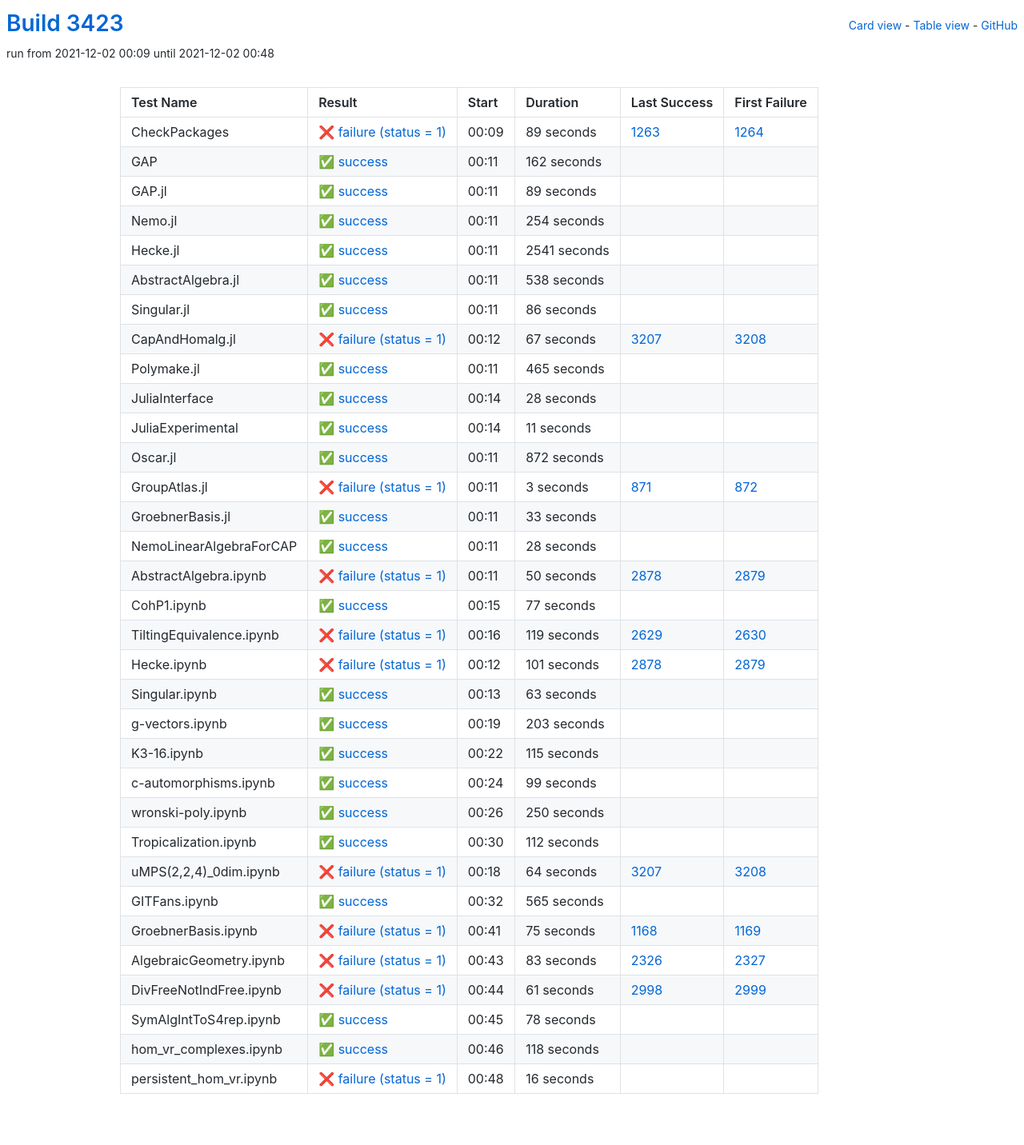
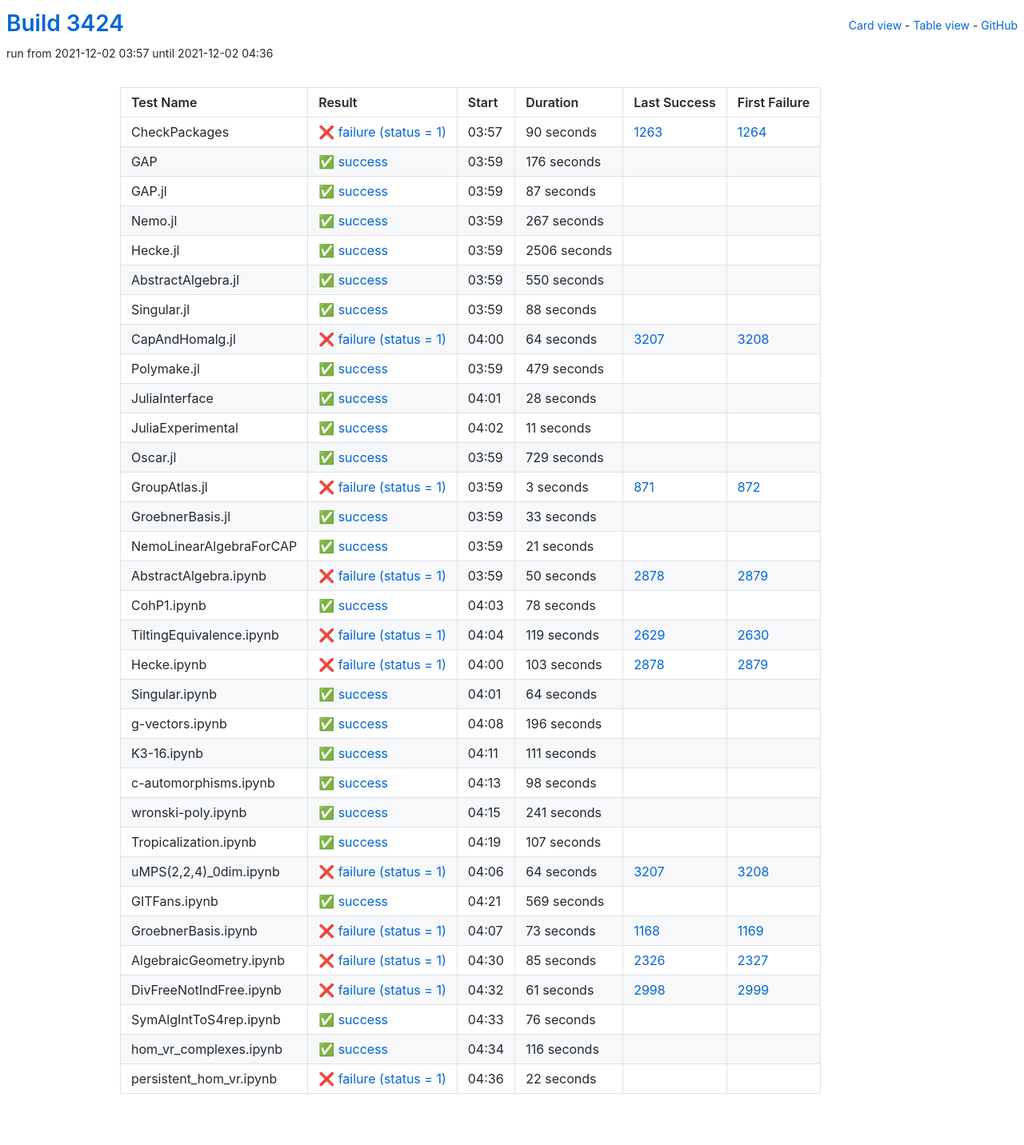
Before and after one commit to oscar-system/oscar-ci-status-stable, a Jekyll site: the page built from table.html, in a window 1280 px wide. Shown: the whole page at 80% size. Built offline with Jekyll 4.4.1, drawn with Linux system fonts in a browser that asks for light colours.

Commit message:
Build #3424

```diff
--- a/_data/ci.yml
+++ b/_data/ci.yml
@@ -1,6 +1,6 @@
 ---
-build: 3423
-build_url: https://oscarci.mathematik.uni-kl.de/job/oscar-stable/3423/
+build: 3424
+build_url: https://oscarci.mathematik.uni-kl.de/job/oscar-stable/3424/
 job: oscar-stable
 organization: oscar-system
 repo: oscar-ci-status-stable
@@ -8,116 +8,116 @@ repourl: https://github.com/oscar-system/oscar-ci-status-stable
 tests:
 - name: CheckPackages
   id: checkpackages
-  log: https://oscarci.mathematik.uni-kl.de/job/oscar-stable/3423/artifact/logs/build-3423/CheckPackages.log
-  start: 2021-12-02 00:09
+  log: https://oscarci.mathematik.uni-kl.de/job/oscar-stable/3424/artifact/logs/build-3424/CheckPackages.log
+  start: 2021-12-02 03:57
   success: false
   exitcode: 1
   status: failure
-  duration: 89
+  duration: 90
   last_success: 1263
   last_success_url: https://oscarci.mathematik.uni-kl.de/job/oscar-stable/1263/
   first_failure: 1264
   first_failure_url: https://oscarci.mathematik.uni-kl.de/job/oscar-stable/1264/
 - name: GAP
   id: gap
-  log: https://oscarci.mathematik.uni-kl.de/job/oscar-stable/3423/artifact/logs/build-3423/GAP.log
-  start: 2021-12-02 00:11
+  log: https://oscarci.mathematik.uni-kl.de/job/oscar-stable/3424/artifact/logs/build-3424/GAP.log
+  start: 2021-12-02 03:59
   success: true
   exitcode: 0
   status: success
-  duration: 162
+  duration: 176
   last_success: false
   last_success_url:
   first_failure: false
   first_failure_url:
 - name: GAP.jl
   id: gap-jl
-  log: https://oscarci.mathematik.uni-kl.de/job/oscar-stable/3423/artifact/logs/build-3423/GAP.jl.log
-  start: 2021-12-02 00:11
+  log: https://oscarci.mathematik.uni-kl.de/job/oscar-stable/3424/artifact/logs/build-3424/GAP.jl.log
+  start: 2021-12-02 03:59
   success: true
   exitcode: 0
   status: success
-  duration: 89
+  duration: 87
   last_success: false
   last_success_url:
   first_failure: false
   first_failure_url:
 - name: Nemo.jl
   id: nemo-jl
-  log: https://oscarci.mathematik.uni-kl.de/job/oscar-stable/3423/artifact/logs/build-3423/Nemo.jl.log
-  start: 2021-12-02 00:11
+  log: https://oscarci.mathematik.uni-kl.de/job/oscar-stable/3424/artifact/logs/build-3424/Nemo.jl.log
+  start: 2021-12-02 03:59
   success: true
   exitcode: 0
   status: success
-  duration: 254
+  duration: 267
   last_success: false
   last_success_url:
   first_failure: false
   first_failure_url:
 - name: Hecke.jl
   id: hecke-jl
-  log: https://oscarci.mathematik.uni-kl.de/job/oscar-stable/3423/artifact/logs/build-3423/Hecke.jl.log
-  start: 2021-12-02 00:11
+  log: https://oscarci.mathematik.uni-kl.de/job/oscar-stable/3424/artifact/logs/build-3424/Hecke.jl.log
+  start: 2021-12-02 03:59
   success: true
   exitcode: 0
   status: success
-  duration: 2541
+  duration: 2506
   last_success: false
   last_success_url:
   first_failure: false
   first_failure_url:
 - name: AbstractAlgebra.jl
   id: abstractalgebra-jl
-  log: https://oscarci.mathematik.uni-kl.de/job/oscar-stable/3423/artifact/logs/build-3423/AbstractAlgebra.jl.log
-  start: 2021-12-02 00:11
+  log: https://oscarci.mathematik.uni-kl.de/job/oscar-stable/3424/artifact/logs/build-3424/AbstractAlgebra.jl.log
+  start: 2021-12-02 03:59
   success: true
   exitcode: 0
   status: success
-  duration: 538
+  duration: 550
   last_success: false
   last_success_url:
   first_failure: false
   first_failure_url:
 - name: Singular.jl
   id: singular-jl
-  log: https://oscarci.mathematik.uni-kl.de/job/oscar-stable/3423/artifact/logs/build-3423/Singular.jl.log
-  start: 2021-12-02 00:11
+  log: https://oscarci.mathematik.uni-kl.de/job/oscar-stable/3424/artifact/logs/build-3424/Singular.jl.log
+  start: 2021-12-02 03:59
   success: true
   exitcode: 0
   status: success
-  duration: 86
+  duration: 88
   last_success: false
   last_success_url:
   first_failure: false
   first_failure_url:
 - name: CapAndHomalg.jl
   id: capandhomalg-jl
-  log: https://oscarci.mathematik.uni-kl.de/job/oscar-stable/3423/artifact/logs/build-3423/CapAndHomalg.jl.log
-  start: 2021-12-02 00:12
+  log: https://oscarci.mathematik.uni-kl.de/job/oscar-stable/3424/artifact/logs/build-3424/CapAndHomalg.jl.log
+  start: 2021-12-02 04:00
   success: false
   exitcode: 1
   status: failure
-  duration: 67
+  duration: 64
   last_success: 3207
   last_success_url: https://oscarci.mathematik.uni-kl.de/job/oscar-stable/3207/
   first_failure: 3208
   first_failure_url: https://oscarci.mathematik.uni-kl.de/job/oscar-stable/3208/
 - name: Polymake.jl
   id: polymake-jl
-  log: https://oscarci.mathematik.uni-kl.de/job/oscar-stable/3423/artifact/logs/build-3423/Polymake.jl.log
-  start: 2021-12-02 00:11
+  log: https://oscarci.mathematik.uni-kl.de/job/oscar-stable/3424/artifact/logs/build-3424/Polymake.jl.log
+  start: 2021-12-02 03:59
   success: true
   exitcode: 0
   status: success
-  duration: 465
+  duration: 479
   last_success: false
   last_success_url:
   first_failure: false
   first_failure_url:
 - name: JuliaInterface
   id: juliainterface
-  log: https://oscarci.mathematik.uni-kl.de/job/oscar-stable/3423/artifact/logs/build-3423/JuliaInterface.log
-  start: 2021-12-02 00:14
+  log: https://oscarci.mathematik.uni-kl.de/job/oscar-stable/3424/artifact/logs/build-3424/JuliaInterface.log
+  start: 2021-12-02 04:01
   success: true
   exitcode: 0
   status: success
@@ -128,8 +128,8 @@ tests:
   first_failure_url:
 - name: JuliaExperimental
   id: juliaexperimental
-  log: https://oscarci.mathematik.uni-kl.de/job/oscar-stable/3423/artifact/logs/build-3423/JuliaExperimental.log
-  start: 2021-12-02 00:14
+  log: https://oscarci.mathematik.uni-kl.de/job/oscar-stable/3424/artifact/logs/build-3424/JuliaExperimental.log
+  start: 2021-12-02 04:02
   success: true
   exitcode: 0
   status: success
@@ -140,20 +140,20 @@ tests:
   first_failure_url:
 - name: Oscar.jl
   id: oscar-jl
-  log: https://oscarci.mathematik.uni-kl.de/job/oscar-stable/3423/artifact/logs/build-3423/Oscar.jl.log
-  start: 2021-12-02 00:11
+  log: https://oscarci.mathematik.uni-kl.de/job/oscar-stable/3424/artifact/logs/build-3424/Oscar.jl.log
+  start: 2021-12-02 03:59
   success: true
   exitcode: 0
   status: success
-  duration: 872
+  duration: 729
   last_success: false
   last_success_url:
   first_failure: false
   first_failure_url:
 - name: GroupAtlas.jl
   id: groupatlas-jl
-  log: https://oscarci.mathematik.uni-kl.de/job/oscar-stable/3423/artifact/logs/build-3423/GroupAtlas.jl.log
-  start: 2021-12-02 00:11
+  log: https://oscarci.mathematik.uni-kl.de/job/oscar-stable/3424/artifact/logs/build-3424/GroupAtlas.jl.log
+  start: 2021-12-02 03:59
   success: false
   exitcode: 1
   status: failure
@@ -164,8 +164,8 @@ tests:
   first_failure_url: https://oscarci.mathematik.uni-kl.de/job/oscar-stable/872/
 - name: GroebnerBasis.jl
   id: groebnerbasis-jl
-  log: https://oscarci.mathematik.uni-kl.de/job/oscar-stable/3423/artifact/logs/build-3423/GroebnerBasis.jl.log
-  start: 2021-12-02 00:11
+  log: https://oscarci.mathematik.uni-kl.de/job/oscar-stable/3424/artifact/logs/build-3424/GroebnerBasis.jl.log
+  start: 2021-12-02 03:59
   success: true
   exitcode: 0
   status: success
@@ -176,20 +176,20 @@ tests:
   first_failure_url:
 - name: NemoLinearAlgebraForCAP
   id: nemolinearalgebraforcap
-  log: https://oscarci.mathematik.uni-kl.de/job/oscar-stable/3423/artifact/logs/build-3423/NemoLinearAlgebraForCAP.log
-  start: 2021-12-02 00:11
+  log: https://oscarci.mathematik.uni-kl.de/job/oscar-stable/3424/artifact/logs/build-3424/NemoLinearAlgebraForCAP.log
+  start: 2021-12-02 03:59
   success: true
   exitcode: 0
   status: success
-  duration: 28
+  duration: 21
   last_success: false
   last_success_url:
   first_failure: false
   first_failure_url:
 - name: AbstractAlgebra.ipynb
   id: abstractalgebra-ipynb
-  log: https://oscarci.mathematik.uni-kl.de/job/oscar-stable/3423/artifact/logs/build-3423/AbstractAlgebra.ipynb.log
-  start: 2021-12-02 00:11
+  log: https://oscarci.mathematik.uni-kl.de/job/oscar-stable/3424/artifact/logs/build-3424/AbstractAlgebra.ipynb.log
+  start: 2021-12-02 03:59
   success: false
   exitcode: 1
   status: failure
@@ -200,20 +200,20 @@ tests:
   first_failure_url: https://oscarci.mathematik.uni-kl.de/job/oscar-stable/2879/
 - name: CohP1.ipynb
   id: cohp1-ipynb
-  log: https://oscarci.mathematik.uni-kl.de/job/oscar-stable/3423/artifact/logs/build-3423/CohP1.ipynb.log
-  start: 2021-12-02 00:15
+  log: https://oscarci.mathematik.uni-kl.de/job/oscar-stable/3424/artifact/logs/build-3424/CohP1.ipynb.log
+  start: 2021-12-02 04:03
   success: true
   exitcode: 0
   status: success
-  duration: 77
+  duration: 78
   last_success: false
   last_success_url:
   first_failure: false
   first_failure_url:
 - name: TiltingEquivalence.ipynb
   id: tiltingequivalence-ipynb
-  log: https://oscarci.mathematik.uni-kl.de/job/oscar-stable/3423/artifact/logs/build-3423/TiltingEquivalence.ipynb.log
-  start: 2021-12-02 00:16
+  log: https://oscarci.mathematik.uni-kl.de/job/oscar-stable/3424/artifact/logs/build-3424/TiltingEquivalence.ipynb.log
+  start: 2021-12-02 04:04
   success: false
   exitcode: 1
   status: failure
@@ -224,92 +224,92 @@ tests:
   first_failure_url: https://oscarci.mathematik.uni-kl.de/job/oscar-stable/2630/
 - name: Hecke.ipynb
   id: hecke-ipynb
-  log: https://oscarci.mathematik.uni-kl.de/job/oscar-stable/3423/artifact/logs/build-3423/Hecke.ipynb.log
-  start: 2021-12-02 00:12
+  log: https://oscarci.mathematik.uni-kl.de/job/oscar-stable/3424/artifact/logs/build-3424/Hecke.ipynb.log
+  start: 2021-12-02 04:00
   success: false
   exitcode: 1
   status: failure
-  duration: 101
+  duration: 103
   last_success: 2878
   last_success_url: https://oscarci.mathematik.uni-kl.de/job/oscar-stable/2878/
   first_failure: 2879
   first_failure_url: https://oscarci.mathematik.uni-kl.de/job/oscar-stable/2879/
 - name: Singular.ipynb
   id: singular-ipynb
-  log: https://oscarci.mathematik.uni-kl.de/job/oscar-stable/3423/artifact/logs/build-3423/Singular.ipynb.log
-  start: 2021-12-02 00:13
+  log: https://oscarci.mathematik.uni-kl.de/job/oscar-stable/3424/artifact/logs/build-3424/Singular.ipynb.log
+  start: 2021-12-02 04:01
   success: true
   exitcode: 0
   status: success
-  duration: 63
+  duration: 64
   last_success: false
   last_success_url:
   first_failure: false
   first_failure_url:
 - name: g-vectors.ipynb
   id: g-vectors-ipynb
-  log: https://oscarci.mathematik.uni-kl.de/job/oscar-stable/3423/artifact/logs/build-3423/g-vectors.ipynb.log
-  start: 2021-12-02 00:19
+  log: https://oscarci.mathematik.uni-kl.de/job/oscar-stable/3424/artifact/logs/build-3424/g-vectors.ipynb.log
+  start: 2021-12-02 04:08
   success: true
   exitcode: 0
   status: success
-  duration: 203
+  duration: 196
   last_success: false
   last_success_url:
   first_failure: false
   first_failure_url:
 - name: K3-16.ipynb
   id: k3-16-ipynb
-  log: https://oscarci.mathematik.uni-kl.de/job/oscar-stable/3423/artifact/logs/build-3423/K3-16.ipynb.log
-  start: 2021-12-02 00:22
+  log: https://oscarci.mathematik.uni-kl.de/job/oscar-stable/3424/artifact/logs/build-3424/K3-16.ipynb.log
+  start: 2021-12-02 04:11
   success: true
   exitcode: 0
   status: success
-  duration: 115
+  duration: 111
   last_success: false
   last_success_url:
   first_failure: false
   first_failure_url:
 - name: c-automorphisms.ipynb
   id: c-automorphisms-ipynb
-  log: https://oscarci.mathematik.uni-kl.de/job/oscar-stable/3423/artifact/logs/build-3423/c-automorphisms.ipynb.log
-  start: 2021-12-02 00:24
+  log: https://oscarci.mathematik.uni-kl.de/job/oscar-stable/3424/artifact/logs/build-3424/c-automorphisms.ipynb.log
+  start: 2021-12-02 04:13
   success: true
   exitcode: 0
   status: success
-  duration: 99
+  duration: 98
   last_success: false
   last_success_url:
   first_failure: false
   first_failure_url:
 - name: wronski-poly.ipynb
   id: wronski-poly-ipynb
-  log: https://oscarci.mathematik.uni-kl.de/job/oscar-stable/3423/artifact/logs/build-3423/wronski-poly.ipynb.log
-  start: 2021-12-02 00:26
+  log: https://oscarci.mathematik.uni-kl.de/job/oscar-stable/3424/artifact/logs/build-3424/wronski-poly.ipynb.log
+  start: 2021-12-02 04:15
   success: true
   exitcode: 0
   status: success
-  duration: 250
+  duration: 241
   last_success: false
   last_success_url:
   first_failure: false
   first_failure_url:
 - name: Tropicalization.ipynb
   id: tropicalization-ipynb
-  log: https://oscarci.mathematik.uni-kl.de/job/oscar-stable/3423/artifact/logs/build-3423/Tropicalization.ipynb.log
-  start: 2021-12-02 00:30
+  log: https://oscarci.mathematik.uni-kl.de/job/oscar-stable/3424/artifact/logs/build-3424/Tropicalization.ipynb.log
+  start: 2021-12-02 04:19
   success: true
   exitcode: 0
   status: success
-  duration: 112
+  duration: 107
   last_success: false
   last_success_url:
   first_failure: false
   first_failure_url:
 - name: uMPS(2,2,4)_0dim.ipynb
   id: umps-2-2-4-0dim-ipynb
-  log: https://oscarci.mathematik.uni-kl.de/job/oscar-stable/3423/artifact/logs/build-3423/uMPS-2-2-4-_0dim.ipynb.log
-  start: 2021-12-02 00:18
+  log: https://oscarci.mathematik.uni-kl.de/job/oscar-stable/3424/artifact/logs/build-3424/uMPS-2-2-4-_0dim.ipynb.log
+  start: 2021-12-02 04:06
   success: false
   exitcode: 1
   status: failure
@@ -320,44 +320,44 @@ tests:
   first_failure_url: https://oscarci.mathematik.uni-kl.de/job/oscar-stable/3208/
 - name: GITFans.ipynb
   id: gitfans-ipynb
-  log: https://oscarci.mathematik.uni-kl.de/job/oscar-stable/3423/artifact/logs/build-3423/GITFans.ipynb.log
-  start: 2021-12-02 00:32
+  log: https://oscarci.mathematik.uni-kl.de/job/oscar-stable/3424/artifact/logs/build-3424/GITFans.ipynb.log
+  start: 2021-12-02 04:21
   success: true
   exitcode: 0
   status: success
-  duration: 565
+  duration: 569
   last_success: false
   last_success_url:
   first_failure: false
   first_failure_url:
 - name: GroebnerBasis.ipynb
   id: groebnerbasis-ipynb
-  log: https://oscarci.mathematik.uni-kl.de/job/oscar-stable/3423/artifact/logs/build-3423/GroebnerBasis.ipynb.log
-  start: 2021-12-02 00:41
+  log: https://oscarci.mathematik.uni-kl.de/job/oscar-stable/3424/artifact/logs/build-3424/GroebnerBasis.ipynb.log
+  start: 2021-12-02 04:07
   success: false
   exitcode: 1
   status: failure
-  duration: 75
+  duration: 73
   last_success: 1168
   last_success_url: https://oscarci.mathematik.uni-kl.de/job/oscar-stable/1168/
   first_failure: 1169
   first_failure_url: https://oscarci.mathematik.uni-kl.de/job/oscar-stable/1169/
 - name: AlgebraicGeometry.ipynb
   id: algebraicgeometry-ipynb
-  log: https://oscarci.mathematik.uni-kl.de/job/oscar-stable/3423/artifact/logs/build-3423/AlgebraicGeometry.ipynb.log
-  start: 2021-12-02 00:43
+  log: https://oscarci.mathematik.uni-kl.de/job/oscar-stable/3424/artifact/logs/build-3424/AlgebraicGeometry.ipynb.log
+  start: 2021-12-02 04:30
   success: false
   exitcode: 1
   status: failure
-  duration: 83
+  duration: 85
   last_success: 2326
   last_success_url: https://oscarci.mathematik.uni-kl.de/job/oscar-stable/2326/
   first_failure: 2327
   first_failure_url: https://oscarci.mathematik.uni-kl.de/job/oscar-stable/2327/
 - name: DivFreeNotIndFree.ipynb
   id: divfreenotindfree-ipynb
-  log: https://oscarci.mathematik.uni-kl.de/job/oscar-stable/3423/artifact/logs/build-3423/DivFreeNotIndFree.ipynb.log
-  start: 2021-12-02 00:44
+  log: https://oscarci.mathematik.uni-kl.de/job/oscar-stable/3424/artifact/logs/build-3424/DivFreeNotIndFree.ipynb.log
+  start: 2021-12-02 04:32
   success: false
   exitcode: 1
   status: failure
@@ -368,36 +368,36 @@ tests:
   first_failure_url: https://oscarci.mathematik.uni-kl.de/job/oscar-stable/2999/
 - name: SymAlgIntToS4rep.ipynb
   id: symalginttos4rep-ipynb
-  log: https://oscarci.mathematik.uni-kl.de/job/oscar-stable/3423/artifact/logs/build-3423/SymAlgIntToS4rep.ipynb.log
-  start: 2021-12-02 00:45
+  log: https://oscarci.mathematik.uni-kl.de/job/oscar-stable/3424/artifact/logs/build-3424/SymAlgIntToS4rep.ipynb.log
+  start: 2021-12-02 04:33
   success: true
   exitcode: 0
   status: success
-  duration: 78
+  duration: 76
   last_success: false
   last_success_url:
   first_failure: false
   first_failure_url:
 - name: hom_vr_complexes.ipynb
   id: hom-vr-complexes-ipynb
-  log: https://oscarci.mathematik.uni-kl.de/job/oscar-stable/3423/artifact/logs/build-3423/hom_vr_complexes.ipynb.log
-  start: 2021-12-02 00:46
+  log: https://oscarci.mathematik.uni-kl.de/job/oscar-stable/3424/artifact/logs/build-3424/hom_vr_complexes.ipynb.log
+  start: 2021-12-02 04:34
   success: true
   exitcode: 0
   status: success
-  duration: 118
+  duration: 116
   last_success: false
   last_success_url:
   first_failure: false
   first_failure_url:
 - name: persistent_hom_vr.ipynb
   id: persistent-hom-vr-ipynb
-  log: https://oscarci.mathematik.uni-kl.de/job/oscar-stable/3423/artifact/logs/build-3423/persistent_hom_vr.ipynb.log
-  start: 2021-12-02 00:48
+  log: https://oscarci.mathematik.uni-kl.de/job/oscar-stable/3424/artifact/logs/build-3424/persistent_hom_vr.ipynb.log
+  start: 2021-12-02 04:36
   success: false
   exitcode: 1
   status: failure
-  duration: 16
+  duration: 22
   last_success: false
   last_success_url:
   first_failure: false
```
Also changed, not shown: README.md.
